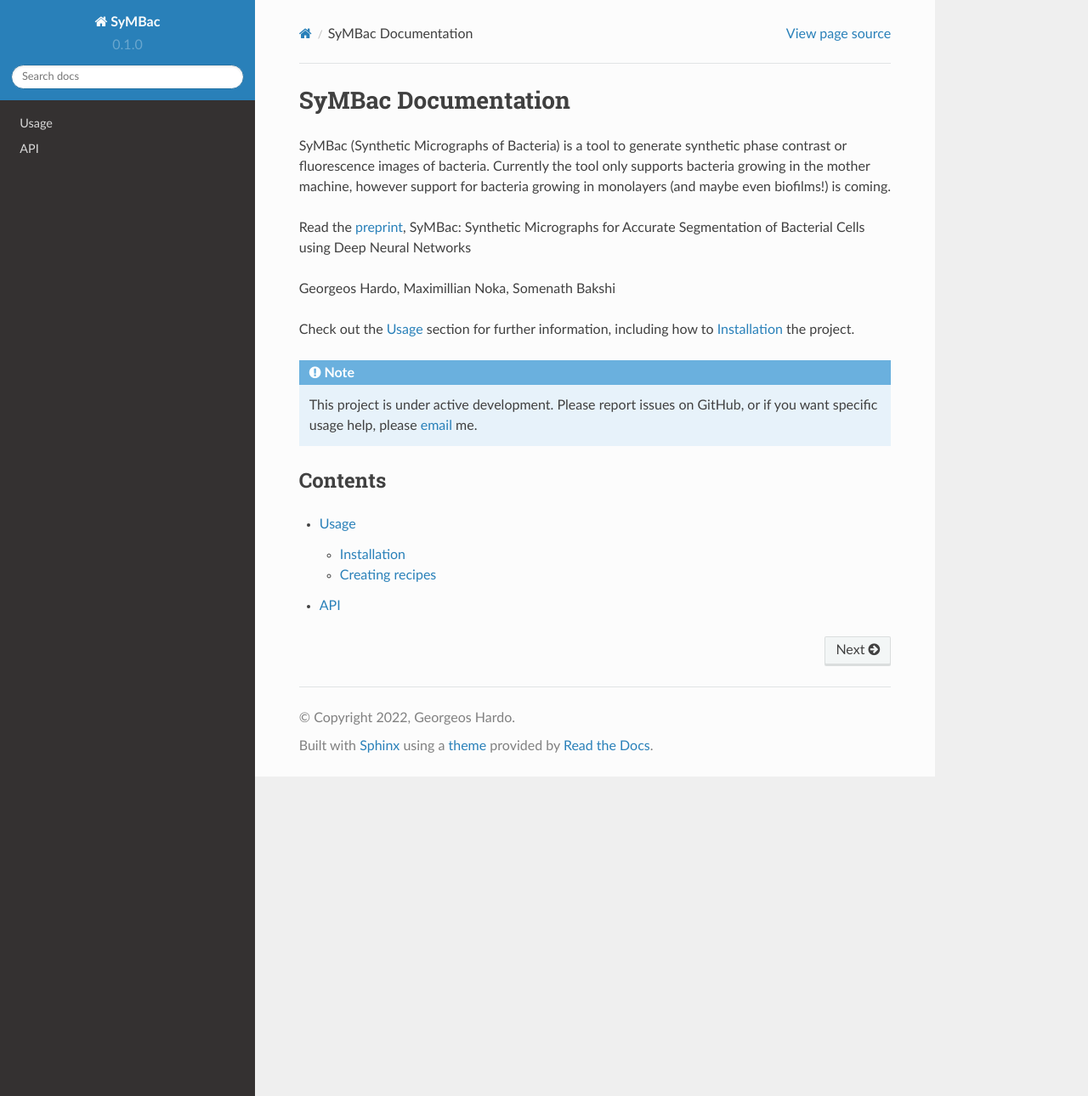
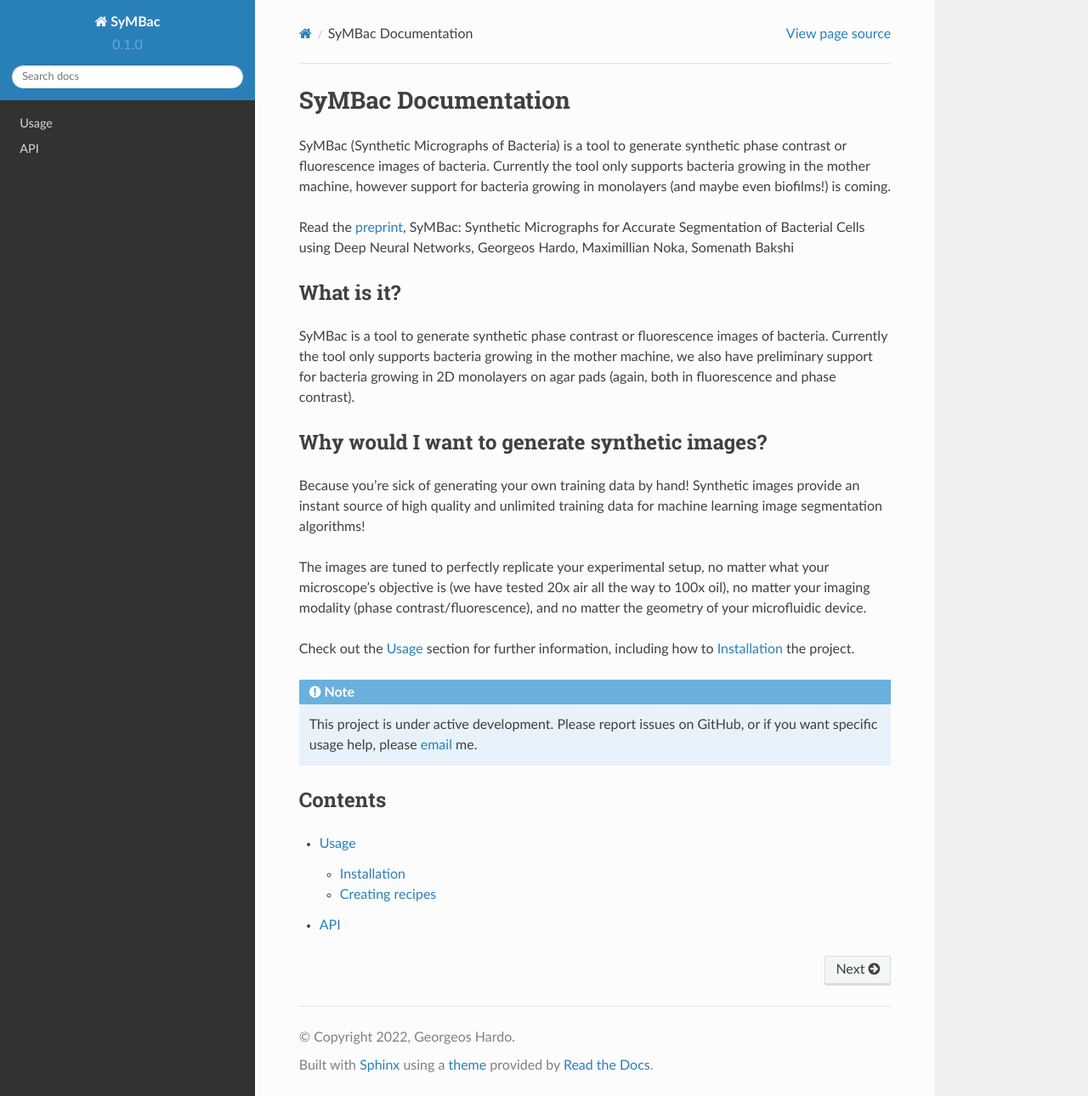
Before and after one commit to georgeoshardo/SyMBac, a Sphinx documentation site: the page built from docs/source/index.rst, in a window 1280 px wide and 1290 px high. Shown: the whole window at 85% size. Built offline with Sphinx 7.4.7 and the Read the Docs theme 2.0.0, drawn with Linux system fonts in a browser that asks for light colours.

Commit message:
Update index.rst

```diff
--- a/docs/source/index.rst
+++ b/docs/source/index.rst
@@ -3,9 +3,19 @@
 
 SyMBac (Synthetic Micrographs of Bacteria) is a tool to generate synthetic phase contrast or fluorescence images of bacteria. Currently the tool only supports bacteria growing in the mother machine, however support for bacteria growing in monolayers (and maybe even biofilms!) is coming.
 
-Read the preprint_, SyMBac: Synthetic Micrographs for Accurate Segmentation of Bacterial Cells using Deep Neural Networks
+Read the preprint_, SyMBac: Synthetic Micrographs for Accurate Segmentation of Bacterial Cells using Deep Neural Networks, Georgeos Hardo, Maximillian Noka, Somenath Bakshi
 
-Georgeos Hardo, Maximillian Noka, Somenath Bakshi
+What is it?
+-----------
+
+SyMBac is a tool to generate synthetic phase contrast or fluorescence images of bacteria. Currently the tool only supports bacteria growing in the mother machine, we also have preliminary support for bacteria growing in 2D monolayers on agar pads (again, both in fluorescence and phase contrast).
+
+Why would I want to generate synthetic images?
+----------------------------------------------
+
+Because you're sick of generating your own training data by hand! Synthetic images provide an instant source of high quality and unlimited training data for machine learning image segmentation algorithms!
+
+The images are tuned to perfectly replicate your experimental setup, no matter what your microscope's objective is (we have tested 20x air all the way to 100x oil), no matter your imaging modality (phase contrast/fluorescence), and no matter the geometry of your microfluidic device.
 
 
 Check out the :doc:`usage` section for further information, including
```
